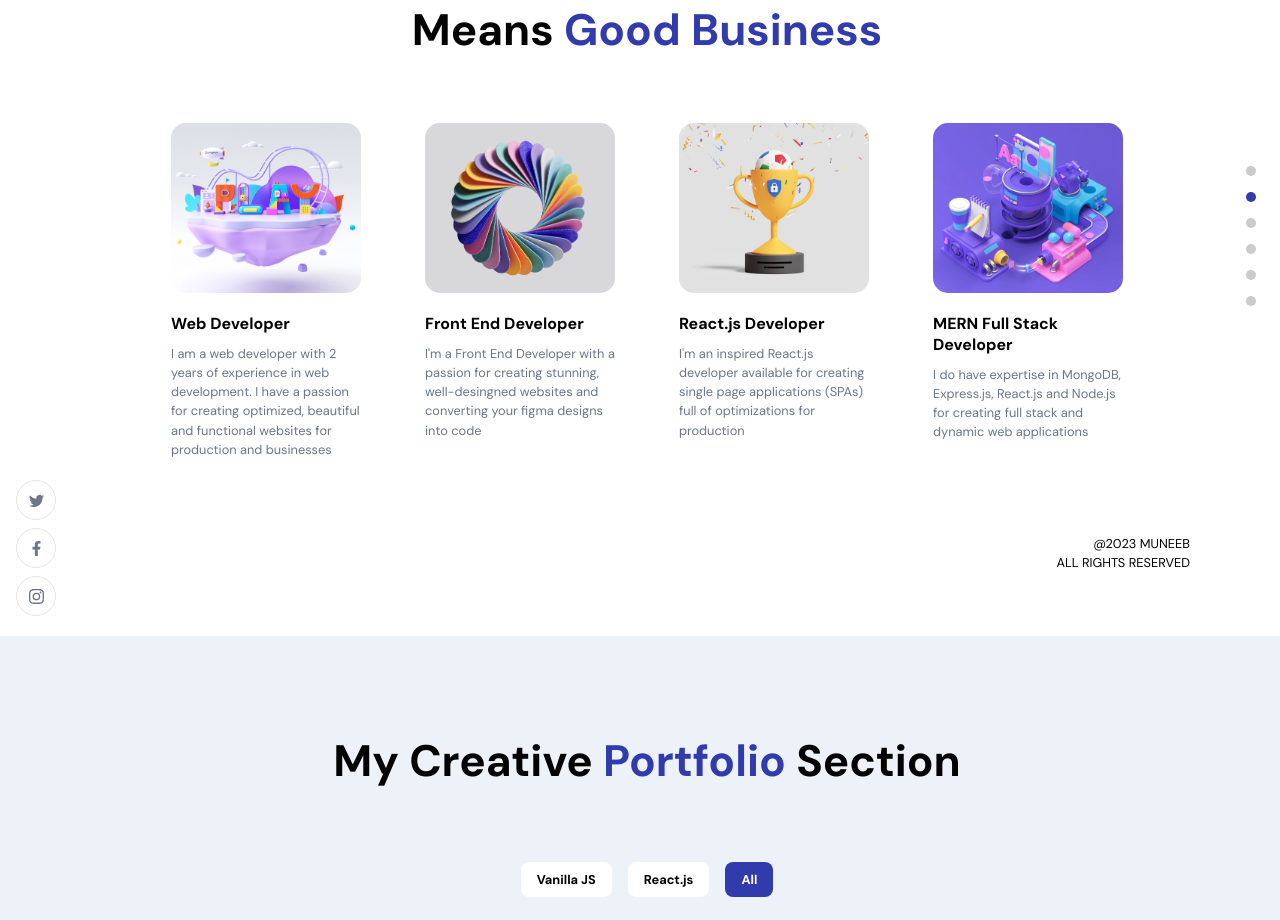
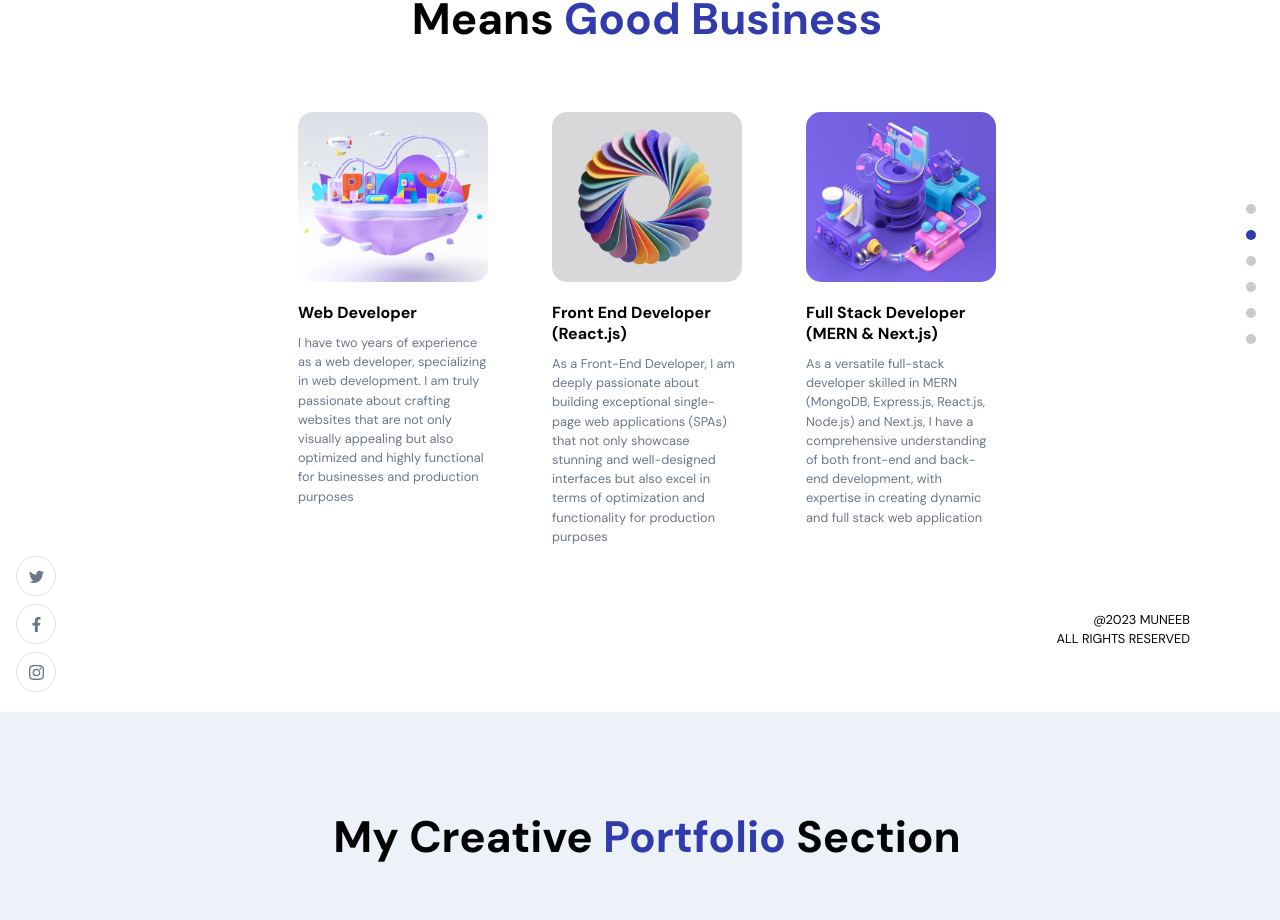
Before and after one commit to Muneeb752/Muneeb-The-Coder, a React (Vite) app: page / in a window 1280 px wide. Shown: the part 964-1884 px from the top of the page. Built offline with nearby package versions, Linux system fonts and the light colour scheme.

Commit message:
constants updates

```diff
--- a/src/constants/index.js
+++ b/src/constants/index.js
@@ -4,25 +4,19 @@ const abouts = [
   {
     title: "Web Developer",
     description:
-      "I am a web developer with 2 years of experience in web development. I have a passion for creating optimized, beautiful and functional websites for production and businesses",
+      "I have two years of experience as a web developer, specializing in web development. I am truly passionate about crafting websites that are not only visually appealing but also optimized and highly functional for businesses and production purposes",
     image: images.about01,
   },
   {
-    title: "Front End Developer",
+    title: "Front End Developer (React.js)",
     description:
-      "I'm a Front End Developer with a passion for creating stunning, well-desingned websites and converting your figma designs into code",
+      "As a Front-End Developer, I am deeply passionate about building exceptional single-page web applications (SPAs) that not only showcase stunning and well-designed interfaces but also excel in terms of optimization and functionality for production purposes",
     image: images.about02,
   },
   {
-    title: "React.js Developer",
+    title: "Full Stack Developer (MERN & Next.js)",
     description:
-      "I'm an inspired React.js developer available for creating single page applications (SPAs) full of optimizations for production",
-    image: images.about03,
-  },
-  {
-    title: "MERN Full Stack Developer",
-    description:
-      "I do have expertise in MongoDB, Express.js, React.js and Node.js for creating full stack and dynamic web applications",
+      "As a versatile full-stack developer skilled in MERN (MongoDB, Express.js, React.js, Node.js) and Next.js, I have a comprehensive understanding of both front-end and back-end development, with expertise in creating dynamic and full stack web application",
     image: images.about04,
   },
 ];
```
